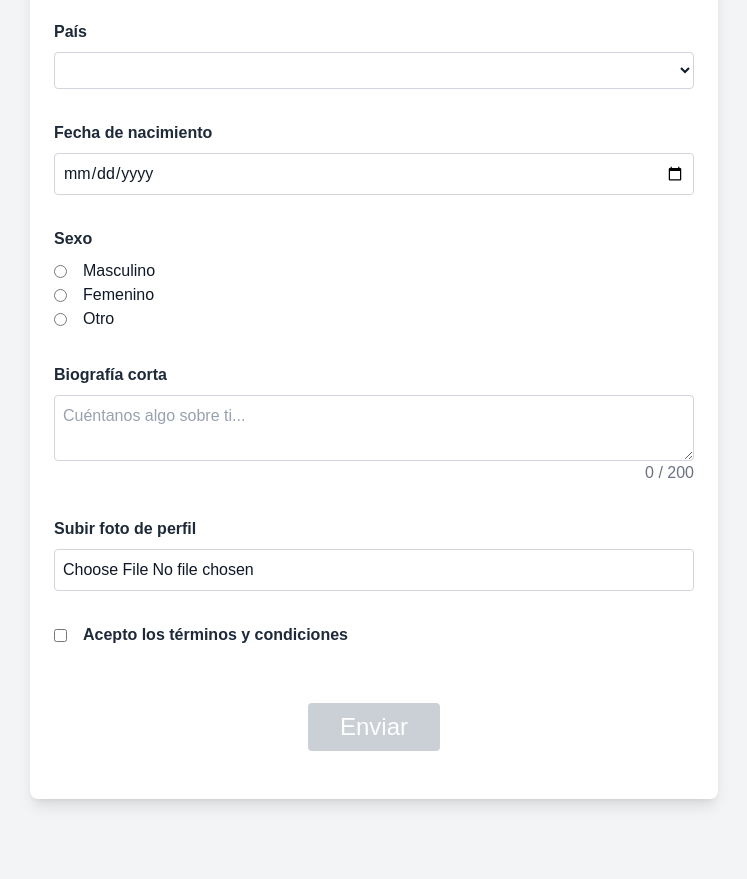
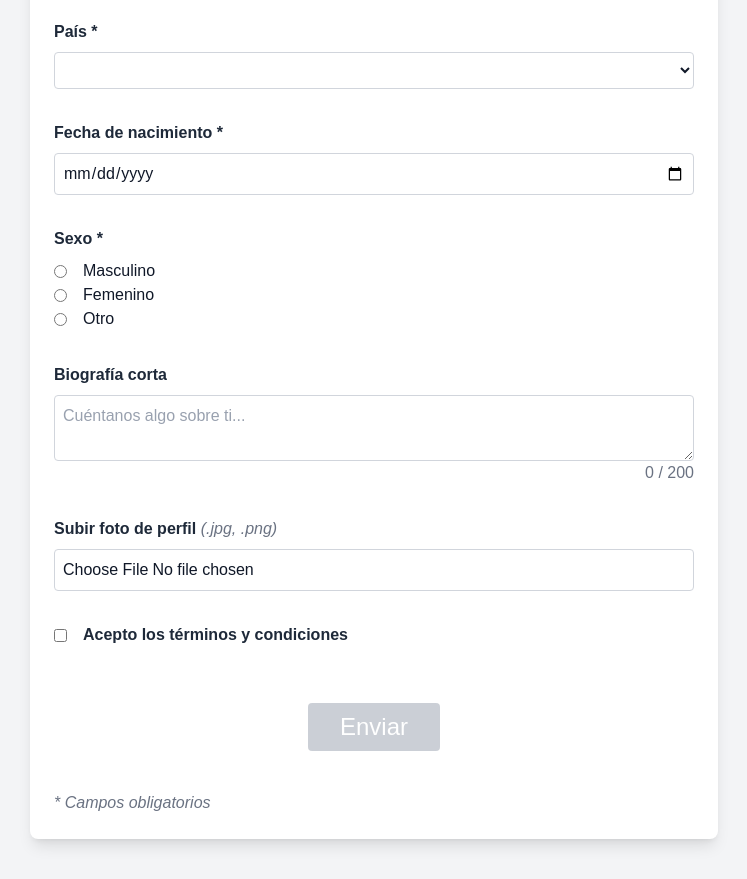
Before and after one commit to sakimay/prueba-tecnica-formularios, a Vue app: page / in a window 1280 px wide. Shown: the part 740-1619 px from the top of the page, without its empty margins (266-1013 px from the left). Before the commit the page ends 1579 px from the top, so only its background shows below. Built offline with nearby package versions, Linux system fonts and the light colour scheme.

Commit message:
añadir reglas visibles

```diff
--- a/src/App.vue
+++ b/src/App.vue
@@ -18,7 +18,10 @@
           <div v-for="(question, index) in questions" :key="index" class="input-group" :class="question.type">
 
             <div v-if="['text', 'email', 'password', 'date', 'file'].includes(question.type)" class="input-group">
-              <label class="custom-label" :for="`q_${question.id}`">{{ question.label }}</label>
+              <label class="custom-label" :for="`q_${question.id}`">
+                {{ question.label }} <span v-if="question.validation?.required">*</span>
+                <span v-if="question.type == 'file'" class="text-gray-500 font-light italic">({{ question.validation?.accept.join(', ') }})</span>
+              </label>
               <input
                 :type="question.type"
                 :placeholder="question.placeholder || ''"
@@ -32,7 +35,7 @@
             </div>
 
             <div v-else-if="question.type === 'textarea'" class="input-group">
-              <label class="custom-label" :for="`q_${question.id}`">{{ question.label }}</label>
+              <label class="custom-label" :for="`q_${question.id}`">{{ question.label }} <span v-if="question.validation?.required">*</span></label>
               <textarea
                 :placeholder="question.placeholder || ''"
                 class="custom-input"
@@ -49,7 +52,7 @@
             </div>
 
             <div v-else-if="question.type === 'select'" class="input-group">
-              <label class="custom-label" :for="`q_${question.id}`">{{ question.label }}</label>
+              <label class="custom-label" :for="`q_${question.id}`">{{ question.label }} <span v-if="question.validation?.required">*</span></label>
               <select
                 class="custom-input"
                 :id="`q_${question.id}`"
@@ -69,7 +72,7 @@
 
             <div v-else-if="question.type === 'radio'" class="input-group">
               <div :aria-label="question.label" role="group">
-                <legend class="custom-label">{{ question.label }}</legend>
+                <legend class="custom-label">{{ question.label }} <span v-if="question.validation?.required">*</span></legend>
                 <div v-for="(option, optIndex) in question.options" :key="optIndex" class="flex items-center">
                   <input
                     type="radio"
@@ -108,6 +111,7 @@
             <button class="custom-button-submit" :disabled="!validateForm()">Enviar</button>
           </div>
 
+          <span class="text-gray-500 font-light italic">* Campos obligatorios</span>
         </form>
       </div>
 
```
